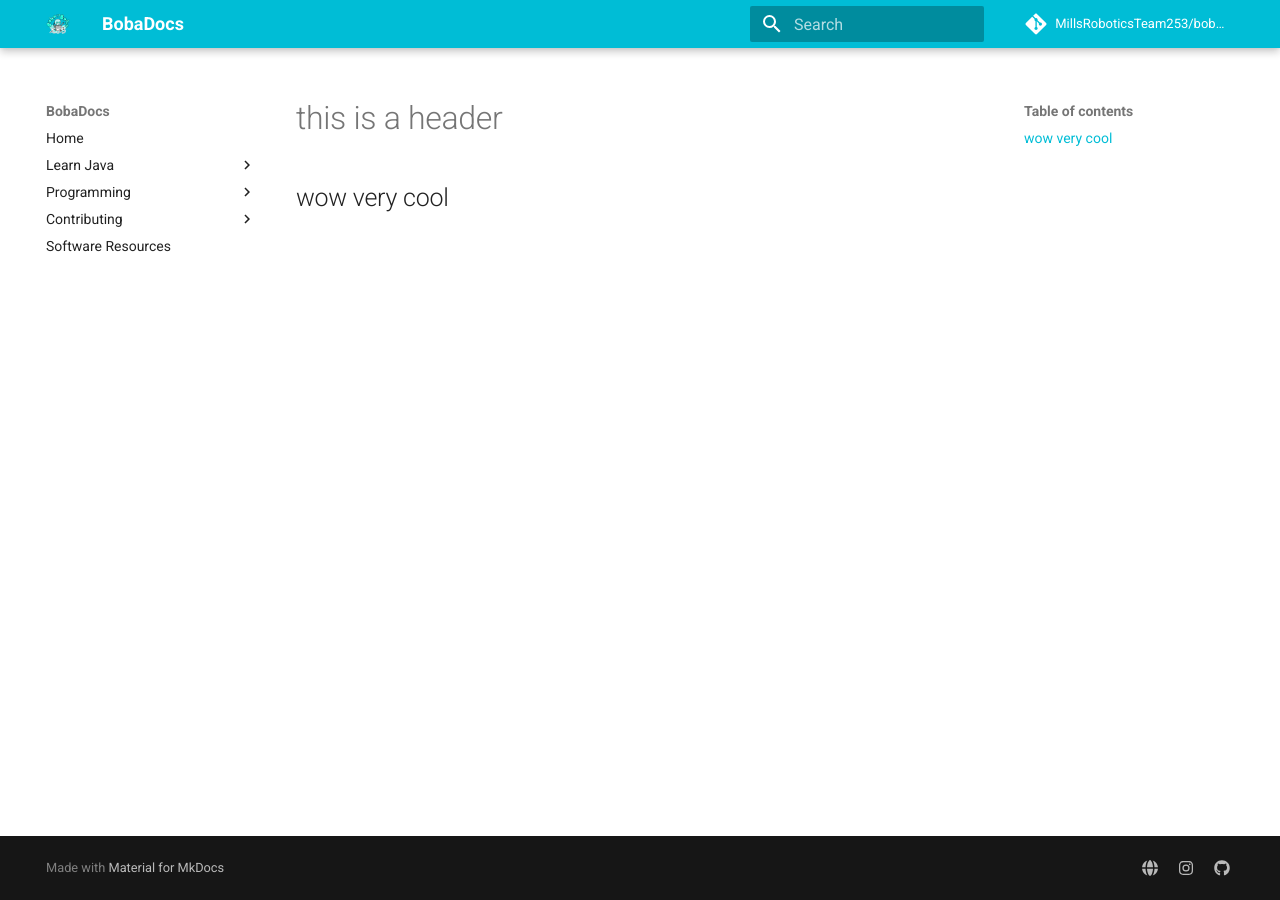
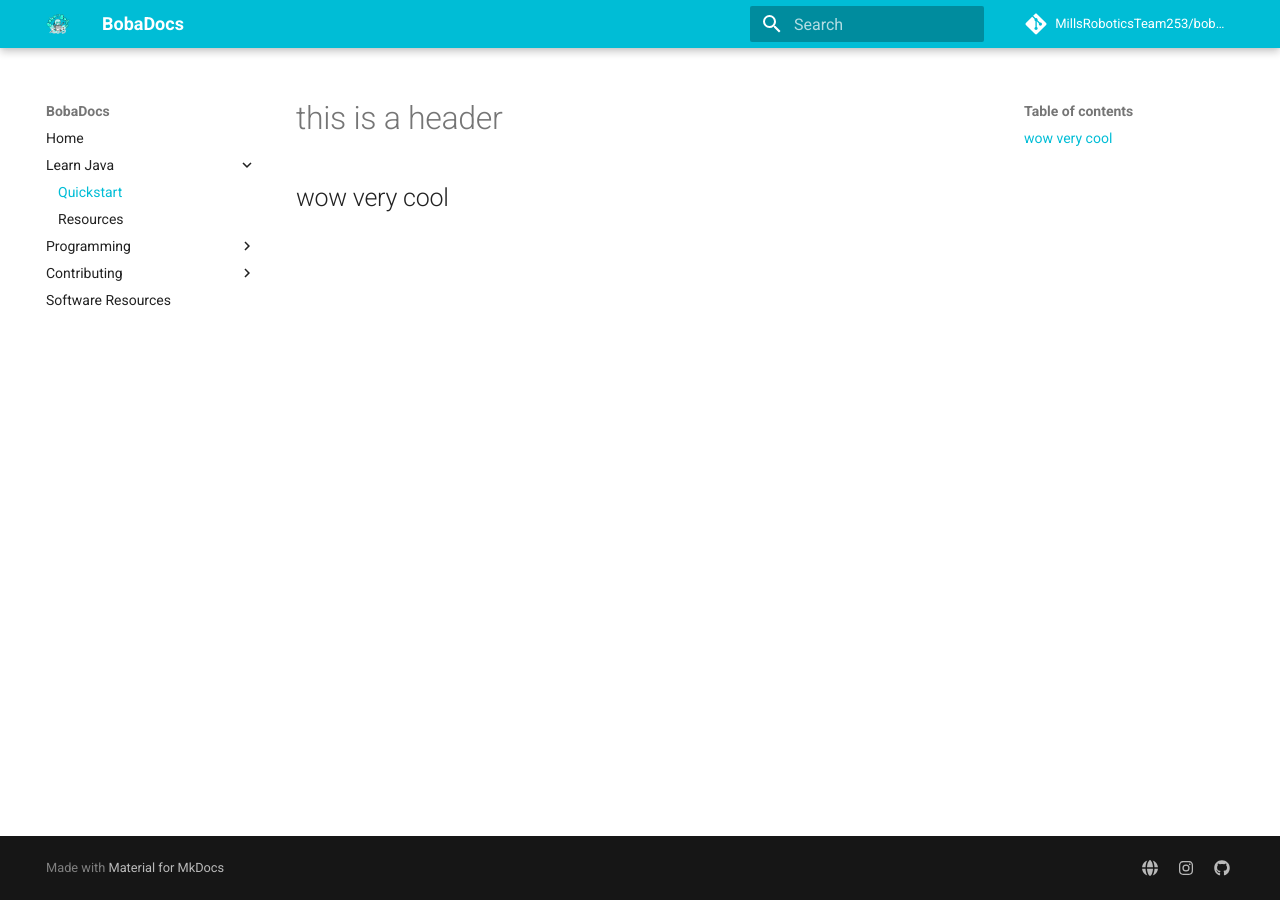
Before and after one commit to bobabots253/bobadocs, an MkDocs documentation site: the page built from docs/learn java/quickstart.md, in a window 1280 px wide. Built offline with MkDocs 1.6.1 and Material for MkDocs 9.7.7, drawn with Linux system fonts in a browser that asks for light colours; comment, search, counter and statistics services are not loaded.

```diff
--- a/mkdocs.yml
+++ b/mkdocs.yml
@@ -12,7 +12,7 @@ repo_url: "https://github.com/MillsRoboticsTeam253/bobadocs"
 nav:
   - Home: index.md
   - Learn Java:
-    - Quickstart: learn java/gitstuff.md
+    - Quickstart: learn java/quickstart.md
     - Resources: learn java/resources.md
   - Programming:
     - Introduction: programming/introduction.md
```
